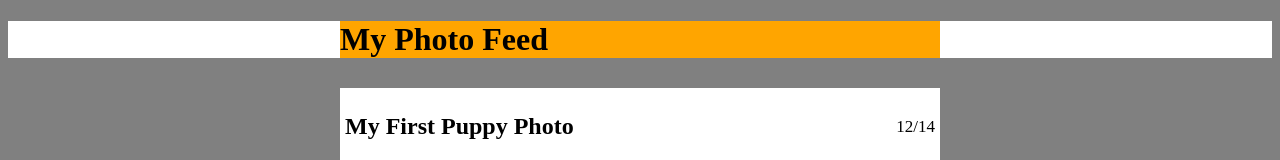
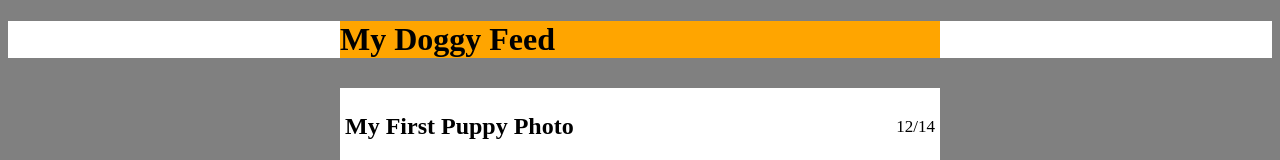
Before and after one commit to mberrio10/Instablog, a plain HTML site: page Index.html in a window 1280 px wide. Shown: the top 160 px of the page. Drawn offline with Linux system fonts and the light colour scheme.

```diff
--- a/Index.html
+++ b/Index.html
@@ -7,7 +7,7 @@
     <body>
         <header>
             <div class="centeredContainer">
-                <h1>My Photo Feed</h1>
+                <h1>My Doggy Feed</h1>
             </div>
         </header>
         <section>
```
